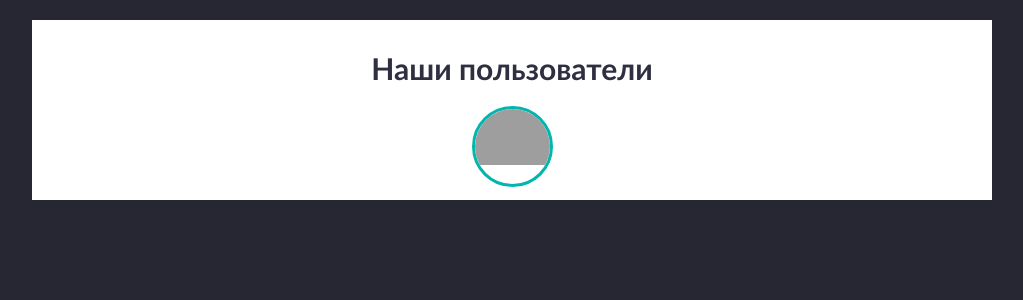
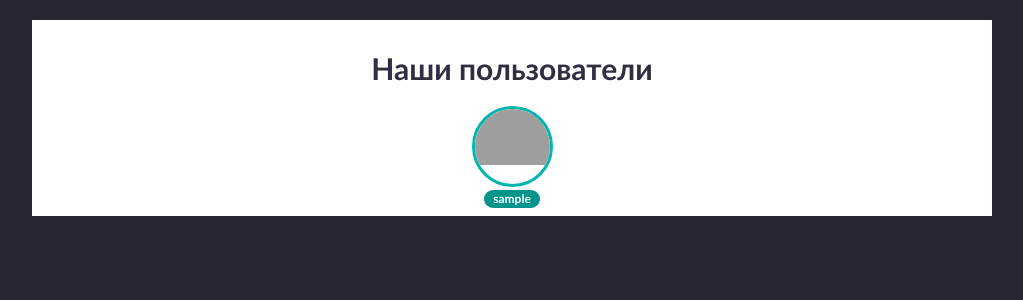
Before and after one commit to Cuurjol/askme, a Rails app: page /users in a window 1280 px wide. Shown: the part 54-354 px from the top of the page, without its empty margins (128-1151 px from the left). Run offline with Rails 7, Linux system fonts and the light colour scheme; tables that the repository leaves empty hold one stand-in row (values such as "Sample post"); some libraries are stand-ins or nearby versions; grey boxes are pictures that could not be loaded.

Commit message:
.user-label-name selector was added.

```diff
--- a/app/assets/stylesheets/users.css
+++ b/app/assets/stylesheets/users.css
@@ -30,6 +30,18 @@
 .user-image {
   max-width: 100%;
   max-height: 100%;
+}
+
+.user-label-name {
+  padding: 1px 9px 2px;
+  font-size: 12.025px;
+  font-weight: bold;
+  white-space: nowrap;
+  color: #ffffff;
+  background-color: #00948a;
+  -webkit-border-radius: 9px;
+  -moz-border-radius: 9px;
+  border-radius: 9px;
 }
 
 .user-details {
--- a/app/views/users/index.html.erb
+++ b/app/views/users/index.html.erb
@@ -7,6 +7,7 @@
       <div class="user-image-div user-image-div-small">
         <%= link_to image_tag(user_avatar(user), class: 'user-image'), user_path(user) %>
       </div>
+      <span class="user-header user-label-name"><%= link_to user.username, user_path(user) %></span>
     </div>
   <% end %>
 </div>
```
